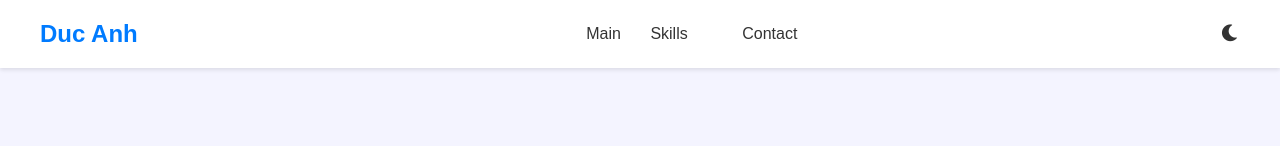
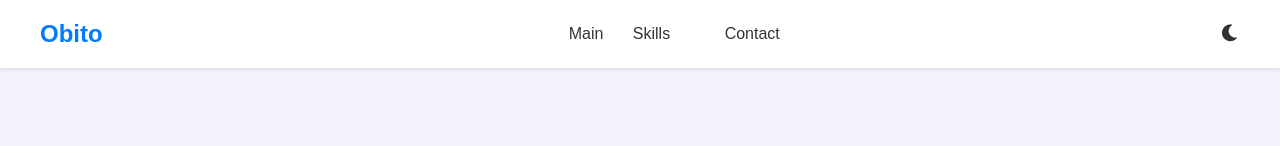
Before and after one commit to amducwnh/Obito, a plain HTML site: page index.html in a window 1280 px wide. Shown: the top 146 px of the page. Drawn offline with Linux system fonts and the light colour scheme.

Commit message:
index.html

```diff
--- a/index.html
+++ b/index.html
@@ -10,7 +10,7 @@
 <body>
 
     <header class="header">
-        <div class="logo">Duc Anh</div>
+        <div class="logo">Obito</div>
         <nav class="navbar">
             <a href="#about">Main</a>
             <a href="#skills">Skills</a>
```
